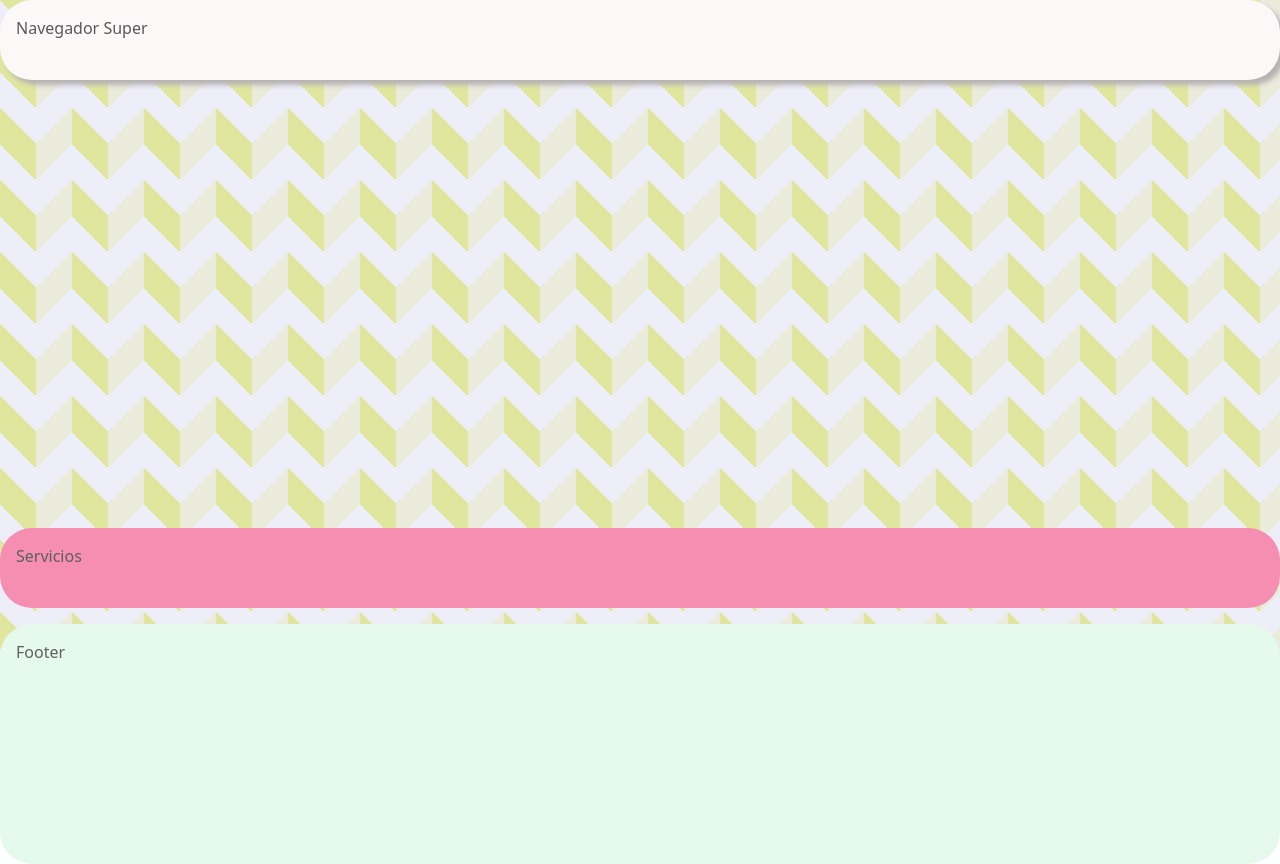
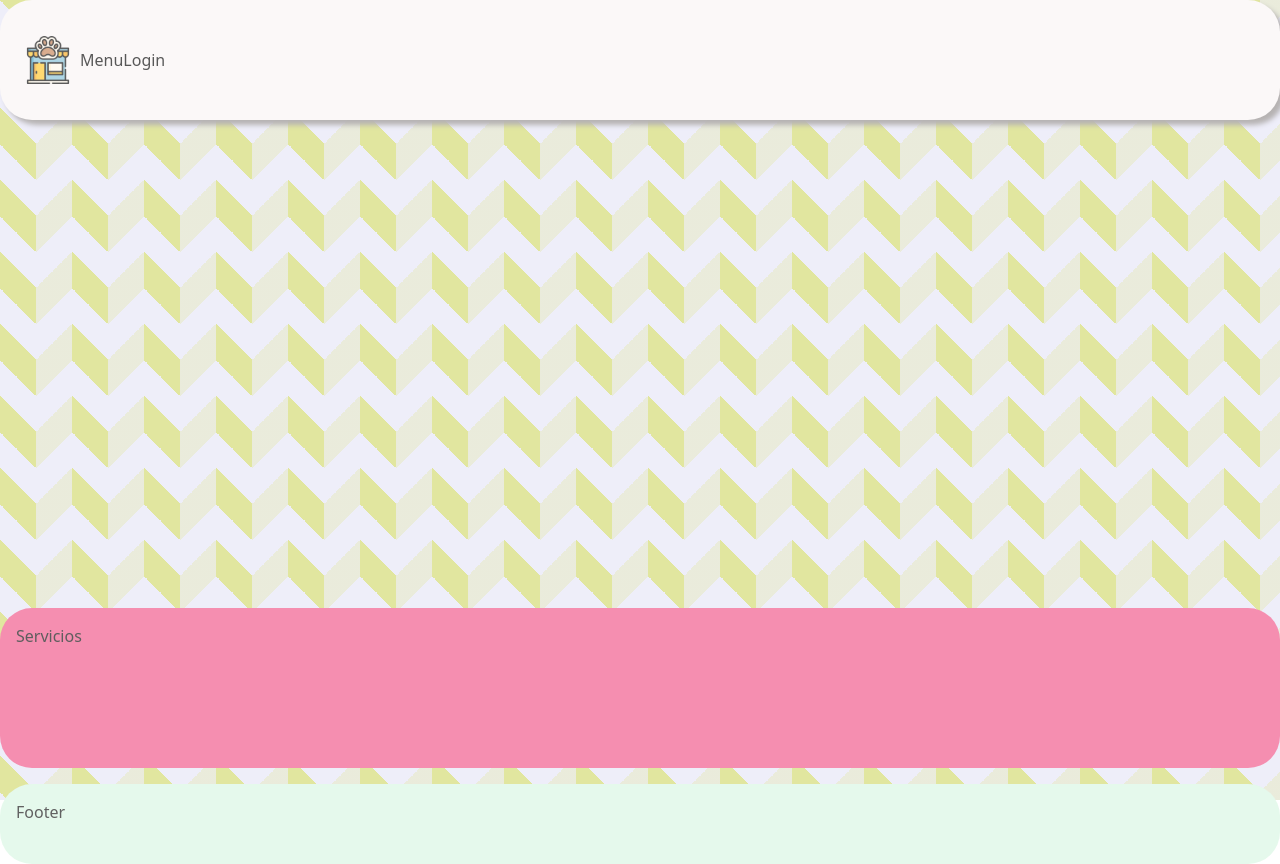
Before and after one commit to AntoBalquiMiller/TPO_mascotas, a plain HTML site: page index.html in a window 1280 px wide. Drawn offline with nearby package versions, Linux system fonts and the light colour scheme.

Commit message:
nav bar y menu Hola

```diff
--- a/estilos.css
+++ b/estilos.css
@@ -4,7 +4,7 @@
 .contenedor_index{
     display: grid;
     grid-template-columns: auto auto auto auto;
-    grid-template-rows: 10% 30% 20% 10% 30%;
+    grid-template-rows: 15% 30% 25% 20% 10%;
     /*grid-template: 7em 35em 16em 35em 10em/auto auto auto auto;   primero filas / columnas */
     grid-template-areas: "nav nav nav nav"
                          "hola hola hola hola"
@@ -25,6 +25,10 @@
             padding: 1em;
             box-shadow: 5px 5px 5px rgb(144, 139, 139);
             opacity: 1;
+            display: flex;
+            justify-content: flex-start;
+            flex-direction: row;
+            align-items: center;
 
 }
 
@@ -34,6 +38,7 @@
     border-radius: 2em;
     padding: 1em;
     opacity: 0;
+    display: flex;
 
 }
 
@@ -60,3 +65,18 @@
     padding: 1em;
 
 }
+
+.formulario_1{
+
+}
+
+.portada{
+
+}
+
+div.navegador div.item_logo img{
+   height: 4rem;
+    width: 4rem;
+    padding: 0.5rem;
+
+}
--- a/index.html
+++ b/index.html
@@ -13,8 +13,18 @@
 <body>
 
     <section class="contenedor_index">
-        <div class="navegador">Navegador Super</div>
-        <div class="hola">Hola</div>
+        <div class="navegador">
+            <div class="item_logo"><img src="img/pet-shop.png" alt=""></div>
+            <div class="item_menu">Menu</div>
+            <div class="item_log">Login</div>
+        </div>
+
+        <div class="hola">
+            <div class="formulario_1"><form action="" method="post"></form></div>
+            <img class="yorkie" src="img/yorkie.jpg" alt="imagen yorkie">
+        </div>
+
+
         <div class="mascotas">Mascotas</div>
         <div class="servicios">Servicios</div>
         <div class="footer">Footer</div>
```
